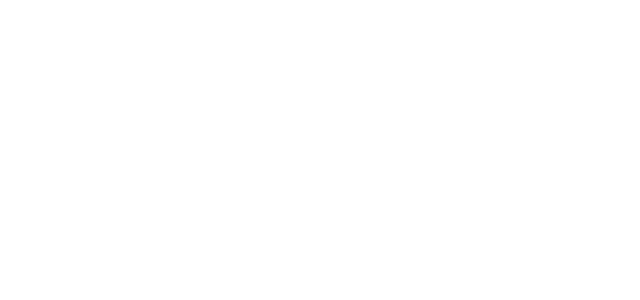
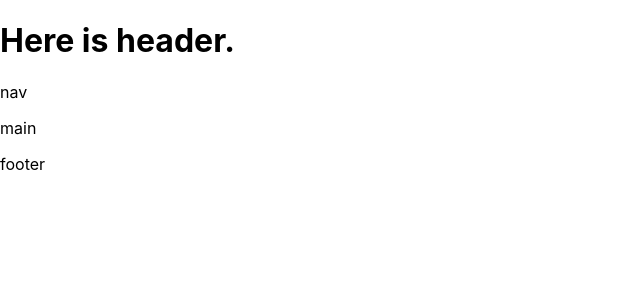
Before and after one commit to lumanmann/little-lemon, a React (Create React App) app: page / in a window 1280 px wide. Shown: the top 300 px of the page, without its empty margins (0-640 px from the left). Built offline with nearby package versions, Linux system fonts and the light colour scheme.

Commit message:
Add components

```diff
--- a/src/App.js
+++ b/src/App.js
@@ -1,12 +1,18 @@
 import './App.css';
+import Header from "./components/Header";
+import Nav from "./components/Nav";
+import Main from "./components/Main";
+import Footer from "./components/Footer";
 
 function App() {
   return (
     <div className="App">
-      <header className="App-header">
 
+      <Header />
+      <Nav />
+      <Main />
+      <Footer />
 
-      </header>
     </div>
   );
 }
--- /dev/null
+++ b/src/components/Footer.js
@@ -0,0 +1,10 @@
+const Footer = () => {
+
+    return (
+      <footer>
+          <p>footer</p>
+      </footer>
+    );
+  };
+
+export default Footer;
--- /dev/null
+++ b/src/components/Header.js
@@ -0,0 +1,13 @@
+
+
+const Header = () => {
+
+  return (
+    <header>
+        <h1>Here is header.</h1>
+    </header>
+  );
+};
+
+
+export default Header;
--- /dev/null
+++ b/src/components/Main.js
@@ -0,0 +1,10 @@
+const Main = () => {
+
+    return (
+      <main>
+          <p>main</p>
+      </main>
+    );
+  };
+
+export default Main;
--- /dev/null
+++ b/src/components/Nav.js
@@ -0,0 +1,10 @@
+const Nav = () => {
+
+    return (
+      <nav>
+          <p>nav</p>
+      </nav>
+    );
+  };
+
+export default Nav;
```
